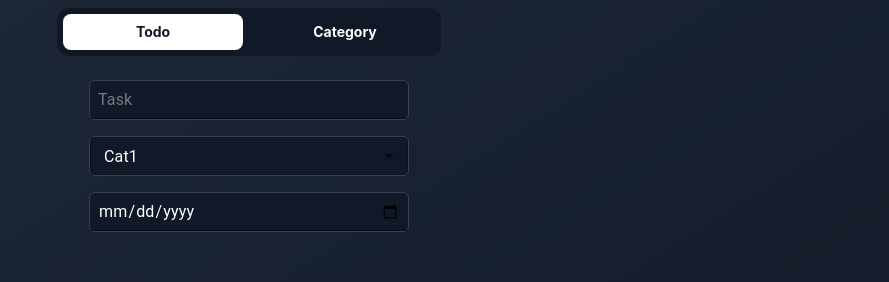
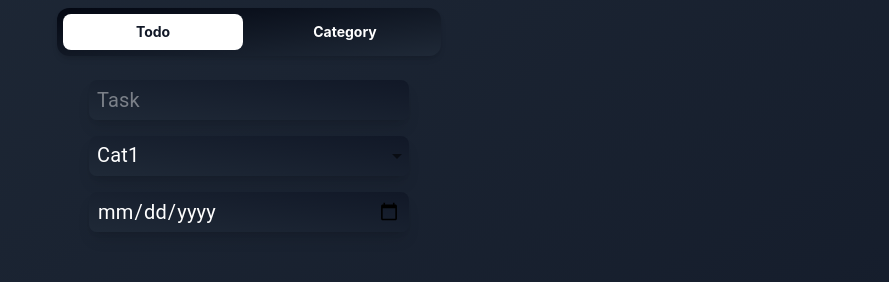
Before and after one commit to aneiqu/advanced-todo, a React (Vite) app: page / in a window 1280 px wide. Both pictures are taken after a click on the element 1240 px from the left and 760 px from the top of the page. Shown: the top 282 px of the page, without its empty margins (391-1280 px from the left). Built offline with nearby package versions, Linux system fonts and the light colour scheme.

Commit message:
re-styling

```diff
--- a/src/components/ui/newTask/index.jsx
+++ b/src/components/ui/newTask/index.jsx
@@ -22,7 +22,7 @@ export default function Index() {
       >
         <div className='bg-gradient-to-br from-primary-800 to-primary-900 w-screen h-screen fixed overflow-hidden flex flex-col justify-between'>
           <Tabs defaultValue={1} className='flex flex-col items-center'>
-            <TabsList className='mb-4 rounded-xl bg-primary-900 flex w-96  items-center justify-center content-between mt-2'>
+            <TabsList className='mb-4 rounded-xl bg-gradient-to-tl shadow-md from-primary-800 to-primary-950  flex w-96  items-center justify-center content-between mt-2'>
               <Tab
                 slotProps={{
                   root: ({ selected }) => ({
--- a/src/components/ui/newTask/todosCreator/index.jsx
+++ b/src/components/ui/newTask/todosCreator/index.jsx
@@ -10,12 +10,16 @@ export default function Index() {
   return (
     <div className='flex flex-col w-screen  items-center justify-center '>
       <Input
-        className='w-80 h-10 text-1xl p-2 my-2 text-white bg-primary-900 border-[1px] border-primary-700 rounded-md'
+        className=' p-2 bg-gradient-to-tr from-primary-800 to-primary-900 w-80 h-10 text-xl text-white shadow-lg border-primary-900 rounded-lg my-2'
         placeholder='Task'
-      />
+        disableUnderline
+      ></Input>
       <Select
-        className='w-80 h-10 text-1xl p-2 pl-0 my-2 text-white bg-primary-900 border-[1px] border-primary-700 rounded-md'
+        defaultValue='1'
         value={taskCategory}
+        variant='standard'
+        className=' p-2 bg-gradient-to-tr from-primary-800 to-primary-900 w-80 h-10 text-xl text-white shadow-lg  border-primary-900 rounded-lg my-2 '
+        disableUnderline
         onChange={hanldeCategoryChange}
       >
         <MenuItem value={1}>Cat1</MenuItem>
@@ -25,9 +29,10 @@ export default function Index() {
       </Select>
       <Input
         type='date'
-        className='w-80 h-10 text-1xl p-2 my-2 text-white bg-primary-900 border-[1px] border-primary-700 rounded-md  '
-        sx={{ svg: "red" }}
-      />
+        className=' p-2 bg-gradient-to-tr from-primary-800 to-primary-900 w-80 h-10 text-xl text-white shadow-lg border-primary-900 rounded-lg my-2'
+        placeholder='Task'
+        disableUnderline
+      ></Input>
     </div>
   );
 }
```
